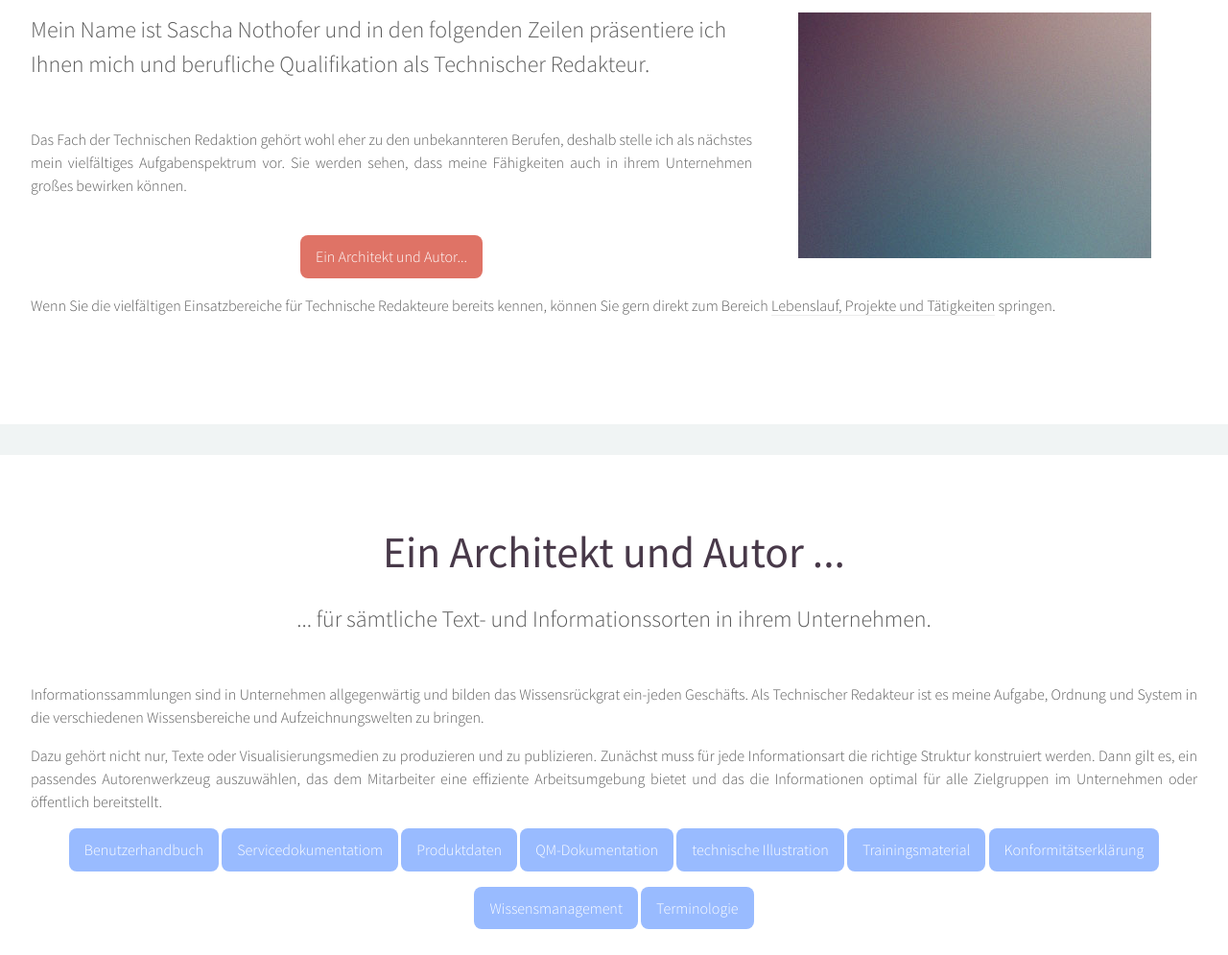
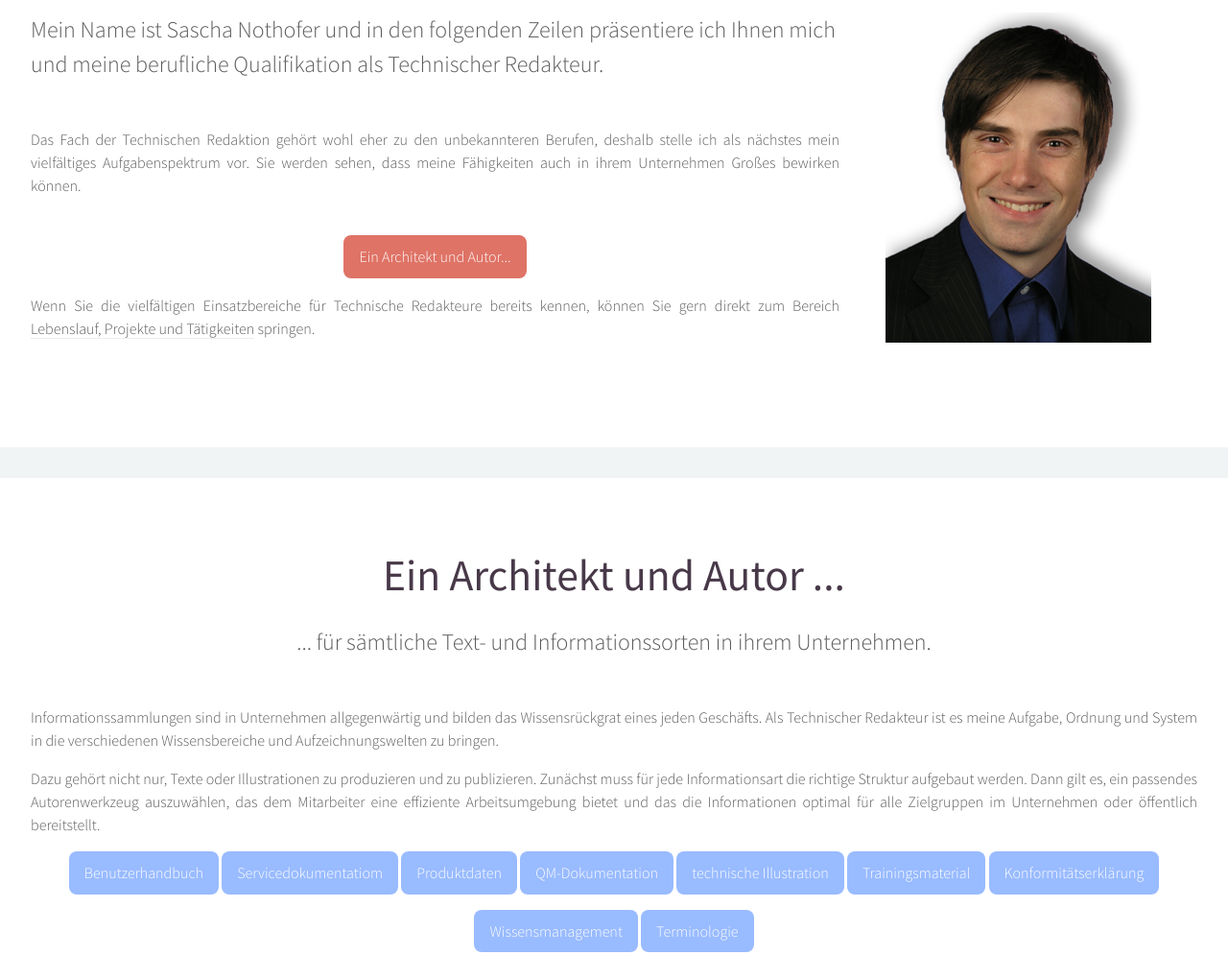
Before and after one commit to RM-Redakteur/webprofile, a plain HTML site: page index.html in a window 1280 px wide. Shown: the part 940-1935 px from the top of the page at 96% size. Drawn offline with Linux system fonts and the light colour scheme; files whose address does not match are found by name.

Commit message:
Abbildungen aktualisiert, Photo eingestellt, BEgriff optimiert

```diff
--- a/index.html
+++ b/index.html
@@ -75,18 +75,17 @@
 			<div class="wrapper style2">
 				<article id="Willkommen" class="container special">
 					<!--<a href="#" class="image featured"><img src="images/pic06.jpg" alt="" /></a>-->
-
 					<header class="sno-article">
 						<h2>Willkommen</h2>
-						<p class="left"><a href="#" class="image right"><img src="images/pic07.jpg" alt=""
-						/></a>Mein Name ist Sascha Nothofer und in den folgenden Zeilen präsentiere ich
-							Ihnen mich und berufliche Qualifikation als Technischer
-							Redakteur.</p>
+						<p class="left"><a href="#" class="image right"><img src="images/nothofer-foto.png" width="300"
+									alt="" /></a>Mein Name ist Sascha Nothofer und in den folgenden
+							Zeilen präsentiere ich Ihnen mich und meine berufliche Qualifikation als
+							Technischer Redakteur.</p>
 					</header>
 					<p> Das Fach der Technischen Redaktion gehört wohl eher zu den unbekannteren
 						Berufen, deshalb stelle ich als nächstes mein vielfältiges Aufgabenspektrum
 						vor. Sie werden sehen, dass meine Fähigkeiten auch in ihrem Unternehmen
-						großes bewirken können.</p>
+						Großes bewirken können.</p>
 					<!--<p style="text-align:center">-->
 					<!--<p><a href="https://de.wikipedia.org/wiki/Technischer_Redakteur" target="_blank"
 							>Das sagt Wikipedia zum Technischen Redakteur</a></p>-->
@@ -109,12 +108,12 @@
 						</p>
 					</header>
 					<p>Informationssammlungen sind in Unternehmen allgegenwärtig und bilden das
-						Wissensrückgrat ein-jeden Geschäfts. Als Technischer Redakteur ist es meine
+						Wissensrückgrat eines jeden Geschäfts. Als Technischer Redakteur ist es meine
 						Aufgabe, Ordnung und System in die verschiedenen Wissensbereiche und
 						Aufzeichnungswelten zu bringen.</p>
-					<p> Dazu gehört nicht nur, Texte oder Visualisierungsmedien zu produzieren und
+					<p> Dazu gehört nicht nur, Texte oder Illustrationen zu produzieren und
 						zu publizieren. Zunächst muss für jede Informationsart die richtige Struktur
-						konstruiert werden. Dann gilt es, ein passendes Autorenwerkzeug auszuwählen,
+						aufgebaut werden. Dann gilt es, ein passendes Autorenwerkzeug auszuwählen,
 						das dem Mitarbeiter eine effiziente Arbeitsumgebung bietet und das die
 						Informationen optimal für alle Zielgruppen im Unternehmen oder öffentlich
 						bereitstellt.</p>
@@ -186,7 +185,7 @@
 							<h3><a href="#" data-reveal-id="Proj-Knopfdruck" data-animation="fade"
 									>Knopfdruckdoku ohne Redaktionssystem</a></h3>
 						</header>
-						<p>Vollautomatische Publikation mit umfangreichem Variantenmanagement
+						<p>Vollautomatische Publikation mit detailliertem Variantenmanagement
 							<br />2015-2016</p>
 					</article>
 					<!--Proj-DocTales-->
@@ -318,14 +317,11 @@
 						<p>Grundhandwerk für den späteren Werdegang: Illustration + technisches
 							Zeichnen<br />1992-1998</p>
 					</article>
-
 				</div>
-
 			</section>
 			<article class="container special">
 				<footer>
-				<a href="#Technologien" class="button scrolly">Womit ich Dokumentation
-					baue</a>
+					<a href="#Technologien" class="button scrolly">Womit ich Dokumentation baue</a>
 				</footer>
 			</article>
 			<!--Technologien und Werkzeuge -->
@@ -359,9 +355,7 @@
 							Live, Audacity</dd>
 
 					</dl>
-					<footer>
-
-					</footer>
+					<footer> </footer>
 				</article>
 			</div>
 			<!-- Main -->
```
Also changed, not shown: images/Projekt-Images-02.png, images/Projekt-Images-03.png, images/Projekt-Images-07.png, images/Projekt-Images-09.png, images/nothofer-foto.png (added).
